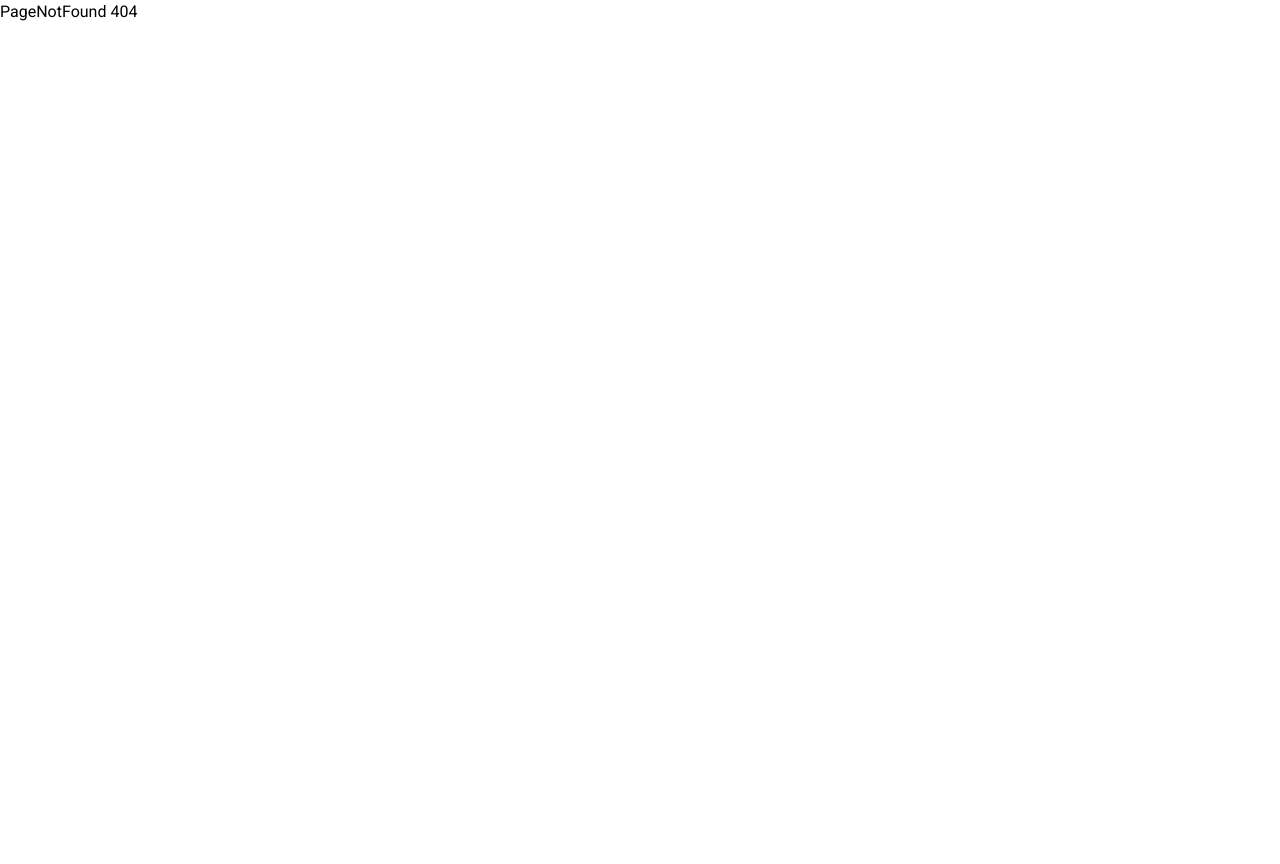
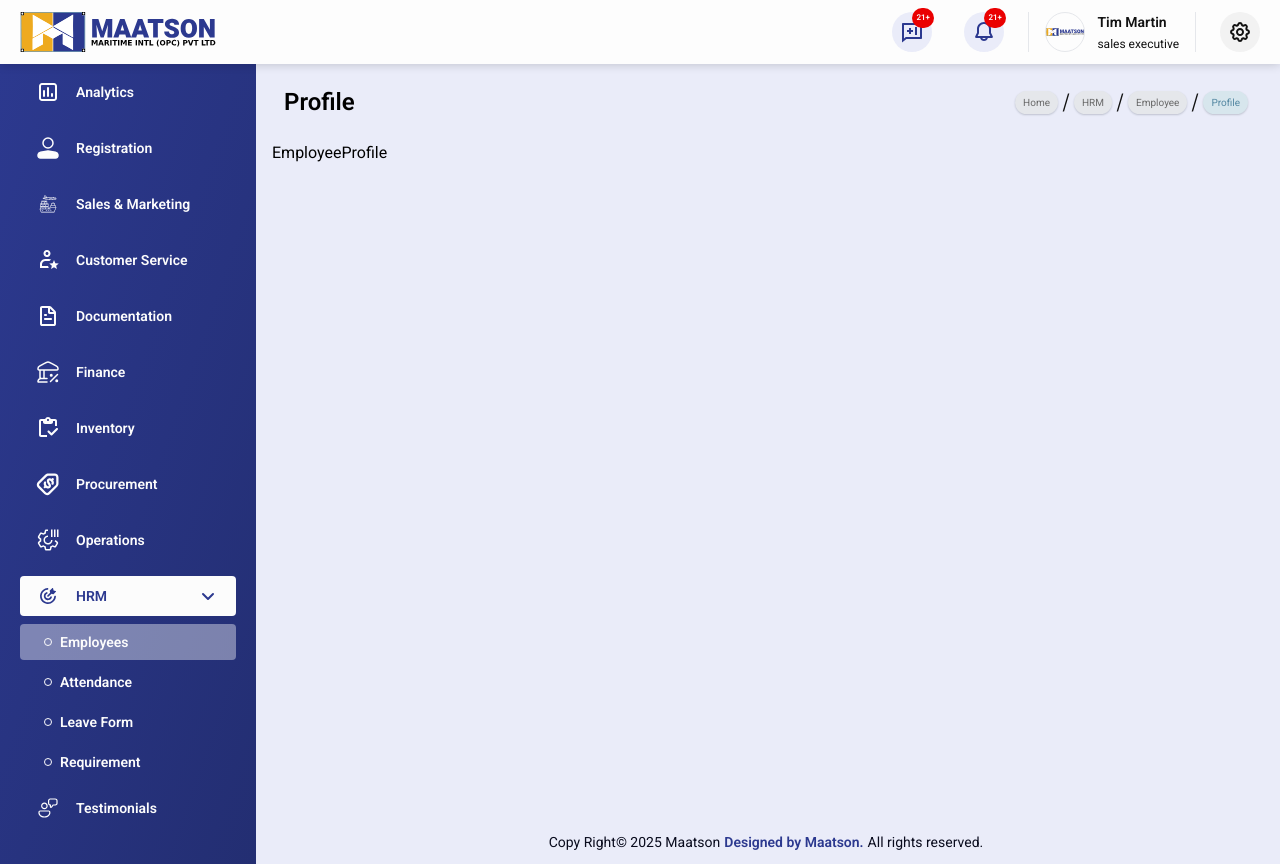
Before and after one commit to maatson/maatson, a React (Vite) app: page /hrm/employees/employee-profile in a window 1280 px wide. Before the commit this address had no page. Before the commit the page ends 800 px from the top, so only its background shows below. Built offline with nearby package versions, Linux system fonts and the light colour scheme.

Commit message:
add routes

```diff
--- a/src/AppRoutes.tsx
+++ b/src/AppRoutes.tsx
@@ -24,7 +24,11 @@ const AttendanceList = lazy(
   () => import("./pages/hrm/attendance/AttendanceList")
 );
 const Holidays = lazy(() => import("./pages/hrm/attendance/Holidays"));
+
 const Employees = lazy(() => import("./pages/hrm/employees"));
+const EmployeeList = lazy(() => import("./pages/hrm/employees/EmployeeList"));
+const EmployeeForm = lazy(() => import("./pages/hrm/employees/EmployeeForm"));
+const EmployeeProfile = lazy(() => import("./pages/hrm/employees/EmployeeProfile"));
 
 const AppRoutes: React.FC = () => {
   return (
@@ -49,7 +53,12 @@ const AppRoutes: React.FC = () => {
           <Route index element={<AttendanceList />} />
           <Route path="holidays" element={<Holidays />} />
         </Route>
-        <Route path="hrm/employees" element={<Employees />} />
+        <Route path="hrm/employees" element={<Employees />}>
+          <Route index element={<EmployeeList />} />
+          <Route path="employee-form" element={<EmployeeForm />} />
+          <Route path="employee-profile" element={<EmployeeProfile />} />
+        </Route>
+
       </Route>
 
       {/* Suspense for Login and other credential-related routes */}
--- a/src/components/hrm/employees/EmployeeCard.tsx
+++ b/src/components/hrm/employees/EmployeeCard.tsx
@@ -705,6 +705,7 @@ const EmployeeCard: React.FC = () => {
   const [itemsPerPage, setItemsPerPage] = useState(12);
   const handleChange = (event: React.ChangeEvent<unknown>, value: number) => {
     setPage(value);
+    console.log("Value ", value)
   };
   const startIndex = (page - 1) * itemsPerPage; //(1-1)* 12 = 0, (2-1)* 12 = 12, (3-1)* 12 = 24 ...
   const paginatedEmployees = employees.slice(
--- a/src/components/hrm/employees/EmployeeForm.tsx
+++ b/src/pages/hrm/employees/EmployeeForm.tsx
@@ -1,5 +1,5 @@
 import React, { ChangeEvent, useState } from "react";
-import PrimaryButton from "../../buttons/PrimaryButton";
+import PrimaryButton from "../../../components/buttons/PrimaryButton";
 import {
   EmailIcon,
   EyeCloseIcon,
@@ -8,8 +8,8 @@ import {
   PhoneIcon,
   RegistrationIcon,
   UserIcon,
-} from "../../icons/Icons";
-import GroupField from "../../groupField/GroupField";
+} from "../../../components/icons/Icons";
+import GroupField from "../../../components/groupField/GroupField";
 
 const EmployeeForm: React.FC = () => {
   const [data, setData] = useState({
--- a/src/components/hrm/employees/EmployeeList.tsx
+++ b/src/pages/hrm/employees/EmployeeList.tsx
@@ -1,16 +1,17 @@
 import React, { useState } from "react";
-import PrimaryButton from "../../buttons/PrimaryButton";
-import GroupField from "../../groupField/GroupField";
-import SuccessButton from "../../buttons/SuccessButton";
+import { NavLink } from "react-router-dom";
+import PrimaryButton from "../../../components/buttons/PrimaryButton";
+import GroupField from "../../../components/groupField/GroupField";
+import SuccessButton from "../../../components/buttons/SuccessButton";
 import {
   HambergerMenuIcon,
   CubeIcon,
   AddIcon,
   ExcelIcon,
   SearchIcon,
-} from "../../icons/Icons";
-import EmployeeTable from "./EmployeeTable";
-import EmployeeCard from "./EmployeeCard";
+} from "../../../components/icons/Icons";
+import EmployeeTable from "../../../components/hrm/employees/EmployeeTable";
+import EmployeeCard from "../../../components/hrm/employees/EmployeeCard";
 
 const EmployeeList: React.FC = () => {
   const [data, setData] = useState({
@@ -39,12 +40,14 @@ const EmployeeList: React.FC = () => {
         {/* Table heading 1 */}
         <div className="w-full bg-grey-aw-50 flex justify-between rounded-tl-xs rounded-tr-xs p-3 items-center">
           <p className="text-lg font-semibold">Employee List</p>
+          <NavLink to={"/hrm/employees/employee-form"}>
             <PrimaryButton
               label={"Add Employee"}
               size={"l"}
               variant={"primary"}
               leftIcon={<AddIcon color="#FCFCFC" />}
             />
+          </NavLink>
         </div>
 
         {/* Table heading 2 */}
@@ -72,7 +75,7 @@ const EmployeeList: React.FC = () => {
               error={false}
               errorMessage={""}
               parentStyle="min-w-[140px] "
-              size="s"
+              // size="s"
             />
             <GroupField
               type={"select"}
@@ -83,10 +86,9 @@ const EmployeeList: React.FC = () => {
               onChange={handleChange}
               error={false}
               errorMessage={""}
-              size="s"
+              // size="s"
               parentStyle="min-w-[140px] "
             />
-            {cubeIcon && (
             <GroupField
               type={"select"}
               name={"designation"}
@@ -96,10 +98,9 @@ const EmployeeList: React.FC = () => {
               onChange={handleChange}
               error={false}
               errorMessage={""}
-                size="s"
+              // size="s"
               parentStyle="min-w-[140px] "
             />
-            )}
           </div>
           <div className="flex gap-6 items-center">
             <div className="flex gap-2 rounded-sm border p-2 border-grey-200">
@@ -129,7 +130,6 @@ const EmployeeList: React.FC = () => {
           </div>
         </div>
 
-        {/* Employee Attendence Main*/}
         {hambergerMenuIcon && <EmployeeTable />}
         {cubeIcon && <EmployeeCard />}
       </div>
--- /dev/null
+++ b/src/pages/hrm/employees/EmployeeProfile.tsx
@@ -0,0 +1,9 @@
+import React from 'react'
+
+const EmployeeProfile: React.FC = () => {
+  return (
+    <div>EmployeeProfile</div>
+  )
+}
+
+export default EmployeeProfile
--- a/src/pages/hrm/employees/index.tsx
+++ b/src/pages/hrm/employees/index.tsx
@@ -1,21 +1,41 @@
 import React from "react";
-import EmployeeList from "../../../components/hrm/employees/EmployeeList";
 import PageHeader from "../../../components/header/PageHeader";
+import { Outlet, useLocation } from "react-router-dom";
 
 const Employees: React.FC = () => {
+  const location = useLocation();
+
   return (
     <>
-      <div className="w-full bg-primary-50 flex flex-col justify-between gap-10">
-        <div className="flex flex-col gap-4 py-4 px-5">
-          <PageHeader
-            breadCrums={["Home", "HRM", "Employee"]}
-            heading={"Employees"}
-          />
-
-          {/* <EmployeeList /> */}
-          <EmployeeForm />
-        </div>
-      </div>
+      <PageHeader
+        breadCrums={[
+          "Home",
+          "HRM",
+          "Employee",
+          location.pathname !== "/hrm/employees" &&
+          location.pathname === "/hrm/employees/employee-profile"
+            ? "Profile"
+            : "Add Employee",
+        ]}
+        // breadCrums={[
+        //   "Home",
+        //   "HRM",
+        //   "Employee",
+        //   location.pathname === "/hrm/employees"
+        //     ? null
+        //     : location.pathname === "/hrm/employees/employee-form"
+        //     ? "Add Employee"
+        //     : "Profile",
+        // ].filter(Boolean)}
+        heading={
+          location.pathname === "/hrm/employees/employee-profile"
+            ? "Profile"
+            : location.pathname === "/hrm/employees/employee-form"
+            ? "Add Employee"
+            : "Employees"
+        }
+      />
+      <Outlet />
     </>
   );
 };
```
Lines whose indentation alone changed are shown as unchanged.
